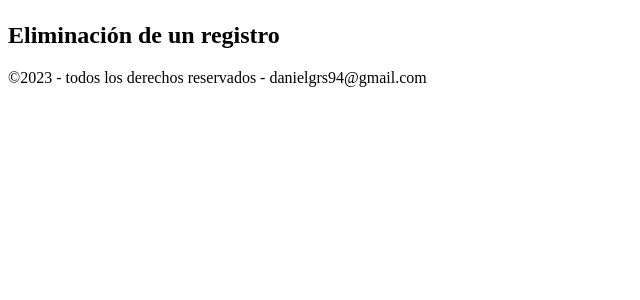
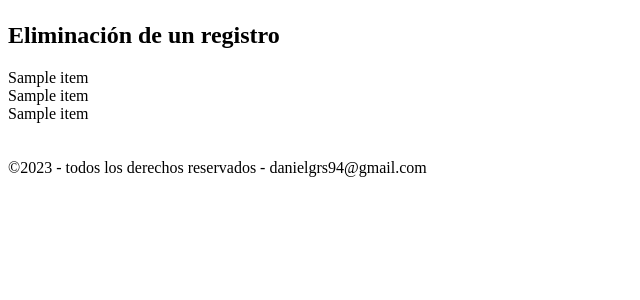
Before and after one commit to RAFART94/APP-INGRESOS-GASTOS, a Flask app: template app_ingresos_gastos/templates/delete.html in a window 1280 px wide. Shown: the part 87-387 px from the top of the page, without its empty margins (0-640 px from the left). Run offline with Flask 3, Linux system fonts and the light colour scheme; the template is opened without the code that fills it: most values are stand-ins (such as "Sample title", 1, 10 or a date in 2020).

Commit message:
Inicio de función eliminar registro

```diff
--- a/app_ingresos_gastos/routes.py
+++ b/app_ingresos_gastos/routes.py
@@ -58,8 +58,15 @@ def new():
 
 @app.route('/delete/<int:id>')
 def delete(id):
-    return f'El registro a eliminar es el de id: {id}'
-    #return render_template('delete.html', titulo = 'Borrar')
+    miFicheroDelete = open('data/movimientos.csv', 'r')
+    lecturaDelete = csv.reader(miFicheroDelete, delimiter=',', quotechar='"')
+    registro_buscado = []
+    for item in lecturaDelete:
+        if item[0] == str(id):
+            #encuentro el Id buscado de mi registro
+            registro_buscado.append(item)
+
+    return render_template('delete.html', titulo = 'Borrar', data = registro_buscado)
 
 @app.route('/update/<int:id>')
 def update(id):
--- a/app_ingresos_gastos/templates/delete.html
+++ b/app_ingresos_gastos/templates/delete.html
@@ -2,5 +2,8 @@
 {% block pageBase %}
 
 <h1>Eliminación de un registro</h1>
+<label for="">{{data[0][1]}}</label><br>
+<label for="">{{data[0][2]}}</label><br>
+<label for="">{{data[0][3]}}</label><br><br><br>
 
 {% endblock %}
```
